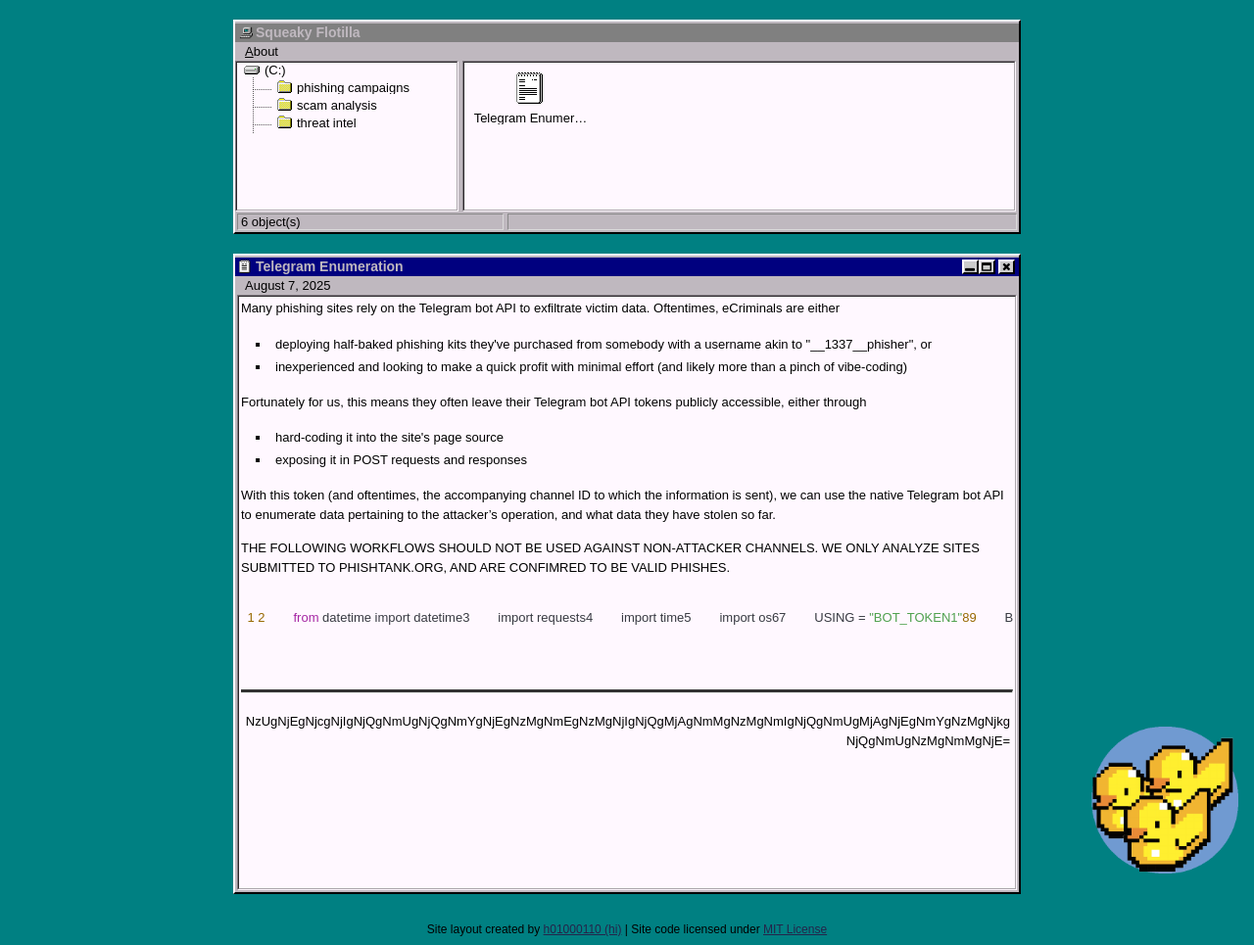
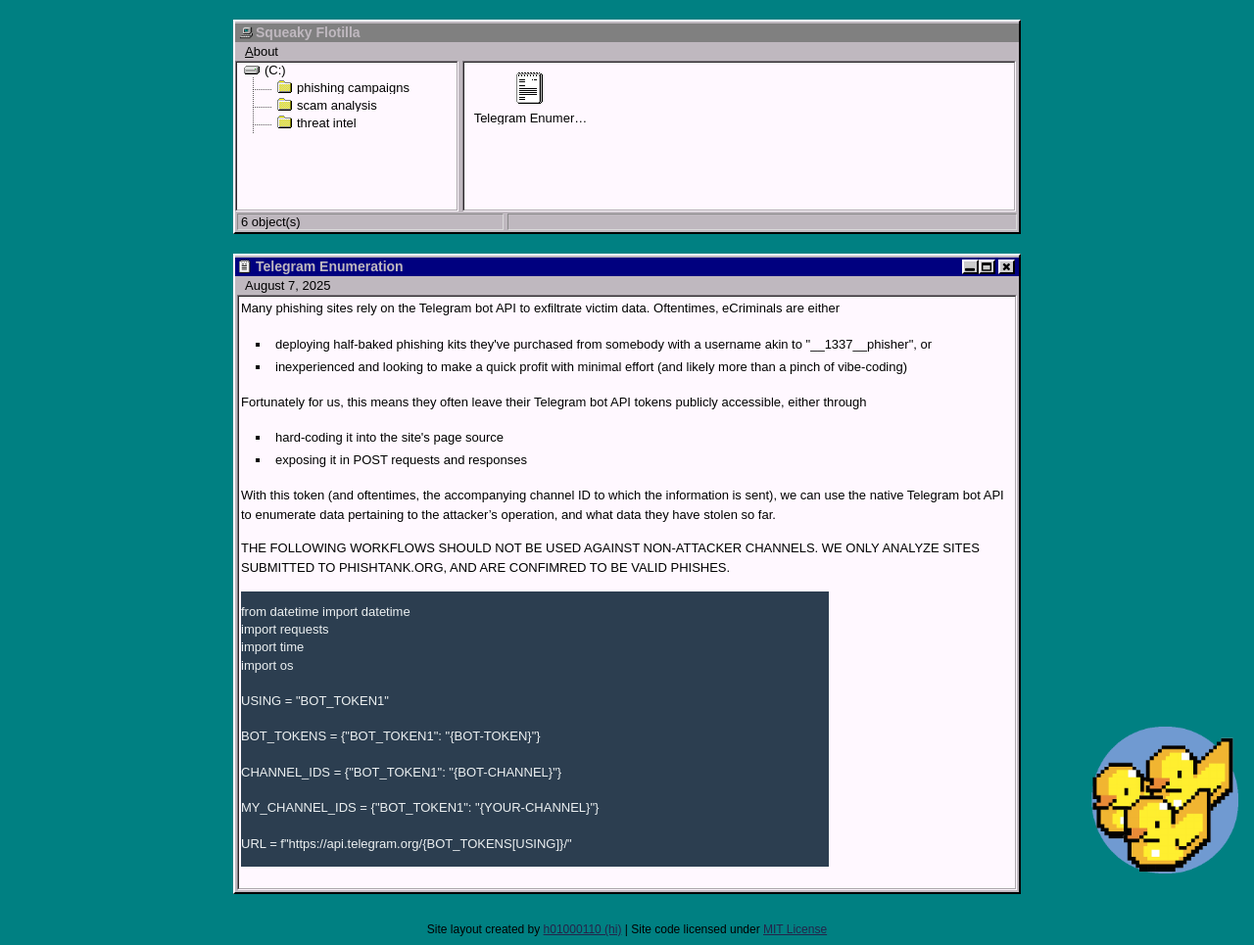
Before and after one commit to scattered-gonk/scattered-gonk.github.io, a Jekyll site: the page built from _posts/2025-07-08-Telegram-Enumeration.md, in a window 1280 px wide. Shown: the whole page at 98% size. Built offline with Jekyll 4.4.1, drawn with Linux system fonts in a browser that asks for light colours; nearby versions of some CDN libraries; a style sheet for code colours, icons or effects is not loaded; some of the changed lines change nothing that is shown.

Commit message:
Updated post

````diff
--- a/_posts/2025-07-08-Telegram-Enumeration.md
+++ b/_posts/2025-07-08-Telegram-Enumeration.md
@@ -6,6 +6,28 @@
 author: "RedDuck"
 tags: threat-intel
 ---
+
+<style>
+    pre{
+  counter-reset:line-numbering;
+  background:#2c3e50;
+  padding:12px 0px 14px 0;
+  width:600px;
+  color:#ecf0f1;
+  line-height:140%;
+    .line::before {
+      content: counter(line-numbering);
+      counter-increment: line-numbering;
+      padding-right: 1em;
+      /* space after numbers */
+      padding-left:8px;
+      width: 1.5em;
+      text-align: right;
+      opacity: 0.5;
+      color:white;
+  }
+}
+</style>
 
 Many phishing sites rely on the Telegram bot API to exfiltrate victim data. Oftentimes, eCriminals are either
 <ul>
@@ -23,44 +45,22 @@
 
 THE FOLLOWING WORKFLOWS SHOULD NOT BE USED AGAINST NON-ATTACKER CHANNELS. WE ONLY ANALYZE SITES SUBMITTED TO PHISHTANK.ORG, AND ARE CONFIMRED TO BE VALID PHISHES.
 
-<script src="https://cdn.jsdelivr.net/npm/prismjs@1.9.0/prism.min.js"></script>
-<script src="https://cdn.jsdelivr.net/npm/prismjs@1.9.0/components/prism-markdown.min.js"></script>
-<script src="https://cdn.jsdelivr.net/npm/prismjs@1.9.0/components/prism-markup.js"></script>
+<pre>
+from datetime import datetime
+import requests
+import time
+import os
 
-<!--
- - Highlight.js Style Demos - https://highlightjs.org/static/demo/
- - HTML Encoder - http://codebeautify.org/html-encode-string
- - Tabs to Spaces Converter - http://tabstospaces.com/
--->
-<html>
-  <head>
-    <!-- Requirements for highlight.js -->
-    <link rel="stylesheet" href="//cdnjs.cloudflare.com/ajax/libs/highlight.js/8.9.1/styles/hopscotch.min.css"> <!-- change style here -->
-    <script src="https://cdnjs.cloudflare.com/ajax/libs/highlight.js/8.9.1/highlight.min.js"></script>
-    <script>hljs.initHighlightingOnLoad();</script>
-  </head>
+USING = "BOT_TOKEN1"
 
-  <body>
-    <pre>
-    <code class="csharp">
-        from datetime import datetime
-        import requests
-        import time
-        import os
+BOT_TOKENS = {"BOT_TOKEN1": "{BOT-TOKEN}"}
 
-        USING = "BOT_TOKEN1"
+CHANNEL_IDS = {"BOT_TOKEN1": "{BOT-CHANNEL}"}
 
-        BOT_TOKENS = {"BOT_TOKEN1": "{BOT-TOKEN}"}
+MY_CHANNEL_IDS = {"BOT_TOKEN1": "{YOUR-CHANNEL}"}
 
-        CHANNEL_IDS = {"BOT_TOKEN1": "{BOT-CHANNEL}"}
-
-        MY_CHANNEL_IDS = {"BOT_TOKEN1": "{YOUR-CHANNEL}"}
-
-        URL = f"https://api.telegram.org/{BOT_TOKENS[USING]}/"
-    </code>
-    </pre>
-  </body>
-<html>
+URL = f"https://api.telegram.org/{BOT_TOKENS[USING]}/"
+</pre>
 
 <!-- ```python
 from datetime import datetime
@@ -166,3 +166,9 @@
 
 os.chdir("..")
 ``` -->
+<script>
+$("pre").html(function (index, html) {
+    return html.replace(/^(.*)$/mg, "<span
+class=\"line\">$1</span>")
+});
+</script>
````
